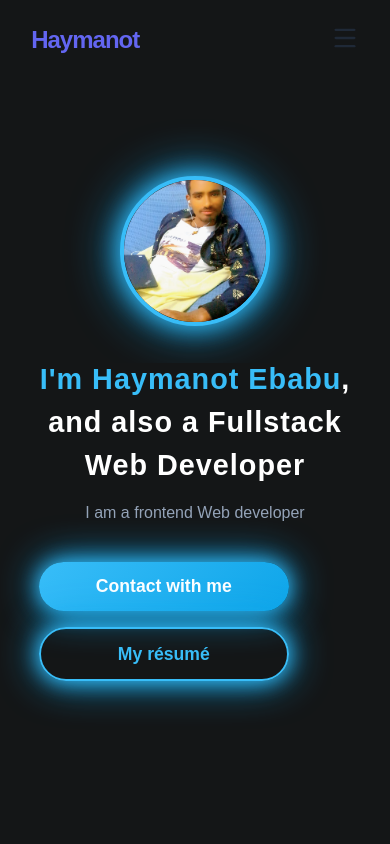
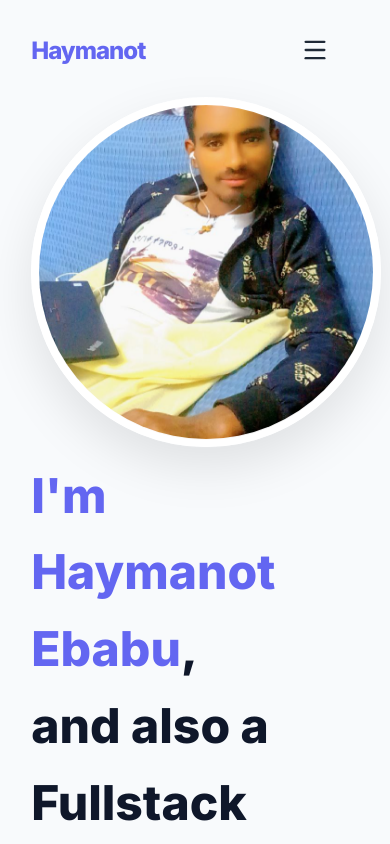
Before and after one commit to hay46/portfolio-1-1, a React (Vite) app in the folder frontend/: page / in a window 390 px wide. Shown: the top 844 px of the page. Built offline with nearby package versions, Linux system fonts and the light colour scheme; no server answers.

Commit message:
the app.css and the home.css arange the css page

```diff
--- a/frontend/src/App.css
+++ b/frontend/src/App.css
@@ -1,37 +1,41 @@
-*{
-    margin: 0;
-    padding: 0;
-background-color: rgb(20, 22, 23);
-}
-html {
-  scroll-behavior: smooth;
+@import url('https://fonts.googleapis.com/css2?family=Inter:wght@300;400;600;800&display=swap');
+
+:root {
+  --primary: #6366f1;
+  --primary-dark: #4f46e5;
+  --secondary: #0f172a;
+  --text-light: #64748b;
+  --bg-light: #f8fafc;
+  --white: #ffffff;
 }
 
-.abebe{
-    display: flex;
-    flex-direction: column;
-    align-items: center;
-    justify-content: space-between;
+* {
+  margin: 0;
+  padding: 0;
+  box-sizing: border-box;
+}
 
+body {
+  font-family: 'Inter', sans-serif;
+  background-color: var(--bg-light);
+  color: var(--secondary);
+  line-height: 1.6;
 }
-.web-development{
-    display: flex;
-    margin: 20px;
+
+.section-padding {
+  padding: 100px 8% 60px;
+  min-height: 80vh;
+  display: flex;
+  flex-direction: column;
+  justify-content: center;
 }
-.on-timet{
-    display: flex;
-    margin: 20px;
+
+h1 { font-size: 3rem; font-weight: 800; margin-bottom: 1rem; }
+h2 { font-size: 2rem; margin-bottom: 1.5rem; color: var(--secondary); }
+
+footer {
+  text-align: center;
+  padding: 40px;
+  background: var(--secondary);
+  color: white;
 }
-.service{
-    display: flex;
-    align-items: center;
-    justify-content: center;
-    font-size: 50px;
-    font-weight: 700;
-    color: rgb(0, 255, 34);
-}
-section {
-  padding: 80px 10%;
-  min-height: 100vh;
-  scroll-margin-top: 80px; /* Prevent header overlap */
-}
--- a/frontend/src/App.jsx
+++ b/frontend/src/App.jsx
@@ -1,33 +1,27 @@
 import React from "react";
-import Header from "./component/header/Header.jsx"
-import About from "./component/about/About.jsx"
-import Home from "./component/home/Home"
-import Portfolio from "./component/portfolio/Portfolio.jsx"
-import  Contact  from "./component/contact/Contact.jsx"
-import Service from "./component/service/Service.jsx"
+import Header from "./component/header/Header.jsx";
+import Home from "./component/home/Home";
+import About from "./component/about/About.jsx";
+import Portfolio from "./component/portfolio/Portfolio.jsx";
+import Service from "./component/service/Service.jsx";
+import Contact from "./component/contact/Contact.jsx";
 import "./App.css";
 
 function App() {
   return (
     <div className="App">
       <Header />
-      <section id="home">
-        <Home />
-      </section>
-      <section id="about">
-        <About />
-      </section>
-      <section id="portfolio">
-        <Portfolio />
-      </section>
-      <section id="service">
-        <Service />
-      </section>
-      <section id="contact">
-        <Contact />
-      </section>
+      <main>
+        <section id="home" className="section-padding"><Home /></section>
+        <section id="about" className="section-padding"><About /></section>
+        <section id="portfolio" className="section-padding"><Portfolio /></section>
+        <section id="service" className="section-padding"><Service /></section>
+        <section id="contact" className="section-padding"><Contact /></section>
+      </main>
+      <footer>
+        <p>© {new Date().getFullYear()} Haymanot Ebabu. Built with Passion & Culture.</p>
+      </footer>
     </div>
   );
 }
-
 export default App;
--- a/frontend/src/component/home/Home.css
+++ b/frontend/src/component/home/Home.css
@@ -1,148 +1,50 @@
-/* 🌌 Overall container */
-body {
-  margin: 0;
-  padding: 0;
-  font-family: "Poppins", sans-serif;
-  background: linear-gradient(135deg, #0f2027, #203a43, #2c5364); /* deep space gradient */
-  color: #f8fafc;
-  overflow-x: hidden;
-}
-
-/* 🌠 Hero section image */
-.portfolio-image {
+.hero-container {
   display: flex;
-  justify-content: center;
   align-items: center;
-  margin-top: 6rem;
-  animation: fadeIn 1.5s ease-in;
+  justify-content: space-between;
+  gap: 50px;
 }
 
 .portfolio-image img {
-  width: 220px;
-  height: 220px;
+  width: 350px;
+  height: 350px;
   border-radius: 50%;
   object-fit: cover;
-  border: 4px solid #38bdf8;
-  box-shadow: 0 0 25px #38bdf8, 0 0 50px #0ea5e9;
-  transition: transform 0.5s ease, box-shadow 0.5s ease;
+  border: 8px solid var(--white);
+  box-shadow: 0 20px 50px rgba(0,0,0,0.1);
+  animation: float 6s ease-in-out infinite;
 }
 
-.portfolio-image img:hover {
-  transform: scale(1.08);
-  box-shadow: 0 0 40px #38bdf8, 0 0 70px #0ea5e9;
-}
-
-/* 💫 Hero text */
-.hero-page {
-  text-align: center;
-  margin-top: 2rem;
-  animation: slideUp 1.2s ease-out;
-}
-
-.hero-page h1 {
-  font-size: 2.4rem;
-  line-height: 1.5;
-  font-weight: 700;
-  color: #ffffff;
-  letter-spacing: 1px;
+@keyframes float {
+  0%, 100% { transform: translateY(0); }
+  50% { transform: translateY(-20px); }
 }
 
 .hero-page h1 span {
-  color: #38bdf8;
-  font-weight: 800;
+  color: var(--primary);
 }
 
-.hero-page p {
-  font-size: 1.2rem;
-  margin-top: 1rem;
-  color: #94a3b8;
+.contact-with-me {
+  margin-top: 30px;
+  display: flex;
+  gap: 20px;
 }
 
-/* ✨ Contact buttons */
-.contact-with-me {
-  display: flex;
-  justify-content: center;
-  gap: 1.5rem;
-  margin-top: 2.5rem;
-  animation: fadeIn 2s ease-in-out;
+button {
+  padding: 12px 30px;
+  border-radius: 8px;
+  border: none;
+  font-weight: 600;
+  cursor: pointer;
+  transition: 0.3s;
 }
 
-.contact-with-me button {
-  background: linear-gradient(135deg, #38bdf8, #0ea5e9);
-  border: none;
-  color: #fff;
-  font-size: 1.1rem;
-  font-weight: 600;
-  padding: 0.9rem 1.8rem;
-  border-radius: 50px;
-  cursor: pointer;
-  box-shadow: 0 0 20px #38bdf8, 0 0 40px #0ea5e9;
-  transition: all 0.3s ease;
+button.contact {
+  background: var(--primary);
+  color: white;
 }
 
-.contact-with-me button:hover {
-  transform: translateY(-4px);
-  box-shadow: 0 0 35px #38bdf8, 0 0 60px #0ea5e9;
-  background: linear-gradient(135deg, #0ea5e9, #38bdf8);
+button.contact:hover {
+  background: var(--primary-dark);
+  transform: translateY(-3px);
 }
-
-/* 💎 Secondary button (My résumé) */
-.contact-with-me button:nth-child(2) {
-  background: transparent;
-  border: 2px solid #38bdf8;
-  color: #38bdf8;
-}
-
-.contact-with-me button:nth-child(2):hover {
-  background: #38bdf8;
-  color: #fff;
-  box-shadow: 0 0 35px #38bdf8, 0 0 60px #0ea5e9;
-}
-
-/* 🌀 Animations */
-@keyframes fadeIn {
-  from {
-    opacity: 0;
-    transform: scale(0.9);
-  }
-  to {
-    opacity: 1;
-    transform: scale(1);
-  }
-}
-
-@keyframes slideUp {
-  from {
-    transform: translateY(30px);
-    opacity: 0;
-  }
-  to {
-    transform: translateY(0);
-    opacity: 1;
-  }
-}
-
-/* 📱 Mobile responsive */
-@media (max-width: 768px) {
-  .portfolio-image img {
-    width: 150px;
-    height: 150px;
-  }
-
-  .hero-page h1 {
-    font-size: 1.8rem;
-  }
-
-  .hero-page p {
-    font-size: 1rem;
-  }
-
-  .contact-with-me {
-    flex-direction: column;
-    gap: 1rem;
-  }
-
-  .contact-with-me button {
-    width: 80%;
-  }
-}
```
